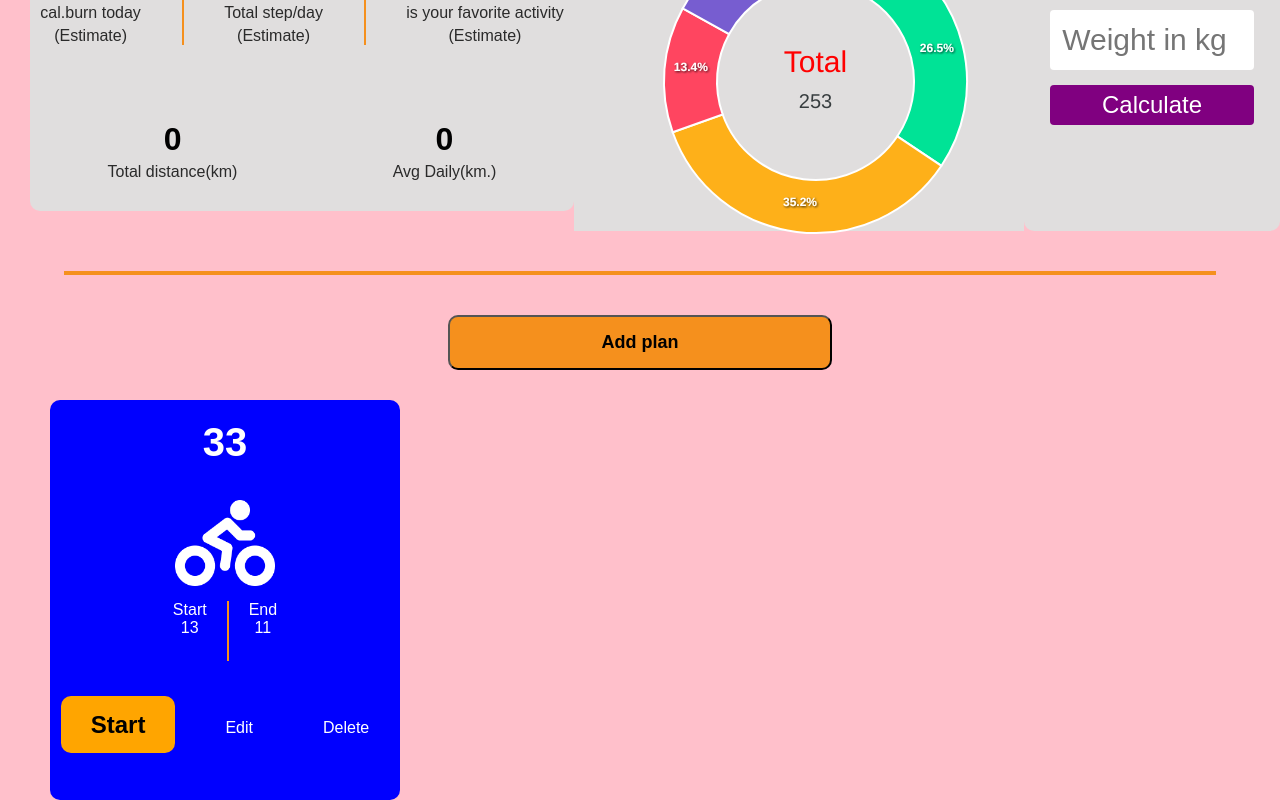
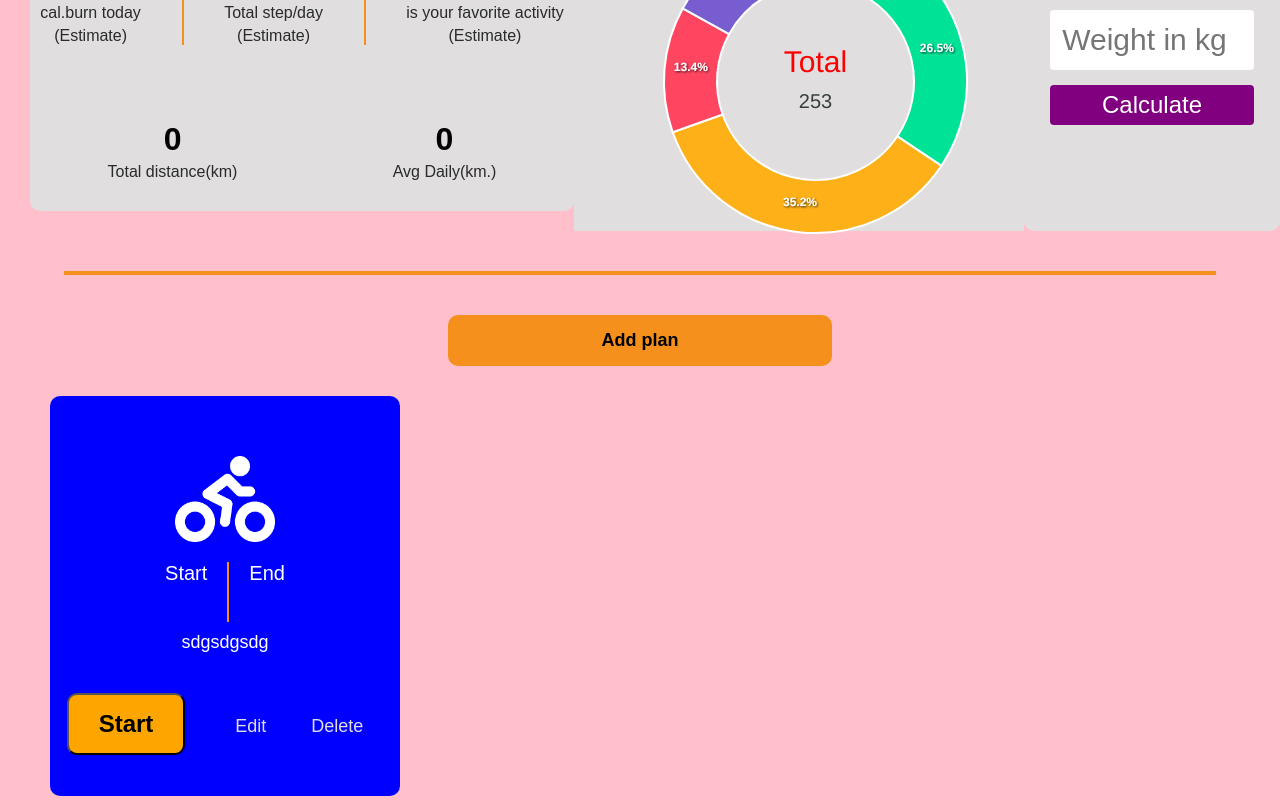
Before and after one commit to Pistachio13/FitGen-JSD3, a React (Create React App) app in the folder fitgen/: page / in a window 1280 px wide. Shown: the part 263-1063 px from the top of the page. Built offline with nearby package versions, Linux system fonts and the light colour scheme.

Commit message:
fixed and add image to card

```diff
--- /dev/null
+++ b/fitgen/src/components/ActivityIcon/ActivityIcon.js
@@ -0,0 +1,24 @@
+import React from "react";
+import bike from '../image/bike.png'
+import hiking from '../image/hiking.png'
+
+const ActivityIcon = ({ activity = 'default' }) => {
+    let imgSrc
+    switch (activity.toLocaleLowerCase()) {
+        case 'bike':
+            imgSrc = bike;
+            break;
+        case 'hiking':
+            imgSrc = hiking;
+            break;
+            default: imgSrc = bike;
+    }
+    console.log(activity)
+    return (
+        <img src={imgSrc} width={96} height={96} style={{
+            objectFit: 'contain'
+        }} alt='activity-icons' />
+    )
+}
+
+export default ActivityIcon
--- a/fitgen/src/components/Card/Card.css
+++ b/fitgen/src/components/Card/Card.css
@@ -31,6 +31,7 @@ p {
     border-radius: 10px;
     font-weight: 700;
     font-size: 18px;
+    border: none;
 }
 
 .addPlan-button:hover {
@@ -99,6 +100,7 @@ p {
     background-color: orange;
     border-radius: 10px;
     font-weight: bold;
+
 }
 
 .edit .EandD{
@@ -107,8 +109,52 @@ p {
     padding : 20px;
     font-size: 16px;
     margin: 0px 15px;
+    font-size: 18px;
+}
 
+.start p {
+    font-size: 20px;
 }
+
+.start-exercise {
+    font-size: 24px;
+    font-weight: 700;
+}
+
+.end {
+    font-size: 20px;
+    font-weight: 700px;
+}
+
+.end p {
+    font-size: 20px;
+    font-weight: 700px;
+}
+
+.finish-exercise {
+    font-weight: 700;
+}
+
+.description {
+    margin-top: 10px;
+    color: var(--grey);
+    font-size: 18px;
+}
+
+.edit {
+    margin-top: 40px;
+}
+
+.edit .start {
+    margin-right: 40px;
+}
+
+.edit .EandD {
+    color: var(--grey);
+    font-weight: 500;
+    margin-left: -10px;
+}
+
 
 @media(max-width:768px) {
     .mini-card {
--- a/fitgen/src/components/Card/Card.js
+++ b/fitgen/src/components/Card/Card.js
@@ -16,7 +16,7 @@ const Card = ({onAddPlanClick}= () => {}) => {
 
             <div className="mini-card">
 
-            {activities.map(({activity, startDate, endDate}) => (<CardInfo activity={activity} startDate={startDate} endDate={endDate} />))}
+            {activities.map(({activity, date, endDate}) => (<CardInfo activity={activity} date={date} endDate={endDate} />))}
                 </div>
 
             </div>
--- a/fitgen/src/components/CardInfo/CardInfo.css
+++ b/fitgen/src/components/CardInfo/CardInfo.css
@@ -41,78 +41,3 @@ p {
     text-decoration: none;
     font-size: 24px;
 }
-
-.mini-card{
-    display: flex;
-    margin: 0px 20px;
-}
-
-.card {
-    margin-top: 30px;
-    margin-left: 30px;
-    display: flex;
-    flex-direction: column;
-    align-items: center;
-    background-color: blue;
-    width: 350px;
-    height: 400px;
-    border-radius: 10px;
-}
-
-.card h2 {
-    font-size: 40px;
-    margin: 20px 0px;
-    color: white;
-}
-
-.card img {
-    margin: 15px 0px;
-    width: 100px;
-}
-
-.start-end {
-    display: flex;
-
-}
-
-.square-horizon {
-    background-color: var(--orange);
-    width: 90vw;
-    height: 0.5vh;
-    margin: 40px 0px;
-}
-
-.square {
-    margin: 0px 20px;
-}
-
-.edit {
-    margin-top: 50px;
-}
-
-.edit .start {
-    color: black;
-    font-size: 24px;
-    text-decoration: none;
-    padding : 15px 30px;
-    margin: 0px 15px;
-    background-color: orange;
-    border-radius: 10px;
-    font-weight: bold;
-}
-
-.edit .EandD{
-    color: white;
-    text-decoration: none;
-    padding : 20px;
-    font-size: 16px;
-    margin: 0px 15px;
-
-}
-
-@media(max-width:768px) {
-    .mini-card {
-        display: flex;
-        flex-direction: column;
-    }
-}
--- a/fitgen/src/components/CardInfo/Cardinfo.js
+++ b/fitgen/src/components/CardInfo/Cardinfo.js
@@ -1,29 +1,37 @@
-import React from "react";
+import React, { useState } from "react";
 import { useContext } from "react";
-import {hiking} from "../image/hiking.png";
+import { hiking } from "../image/hiking.png";
 import bike from '../image/bike.png';
 import ActivitiesContext from "../Context/ActContext"
+import ActivityIcon from "../ActivityIcon/ActivityIcon";
 
-const CardInfo = ( activity = '',startDate = '' , endDate = '') => {
+
+
+const CardInfo = ({activity = '', date = '', endDate = ''}) => {
     return (
         <div className="mini-card">
             <div className="card">
-            <h2>33</h2>
-            <img src={bike} alt='logo' />
+                <h2>{activity}</h2>
+               <ActivityIcon activity={activity} />
                 <div className="start-end">
                     <div className="start">
                         <p>Start</p>
-                    <p className="start-exercise">13</p>
+                        <p className="start-exercise">{date}</p>
                     </div>
 
                     <div class="square"></div>
                     <div className="end">
                         <p>End</p>
-                    <p className="finish-exercise">11</p>
+                        <p className="finish-exercise">{endDate}</p>
                     </div>
                 </div>
+
+                <div className='description'>
+                    <p>sdgsdgsdg</p>
+                </div>
+
                 <div className="edit">
-                <a className="start" href='/'>Start</a>
+                    <button className="start">Start</button>
                     <a className="EandD" href='/'>Edit</a>
                     <a className="EandD" href='/'>Delete</a>
                 </div>
```
Lines whose indentation alone changed are shown as unchanged.
